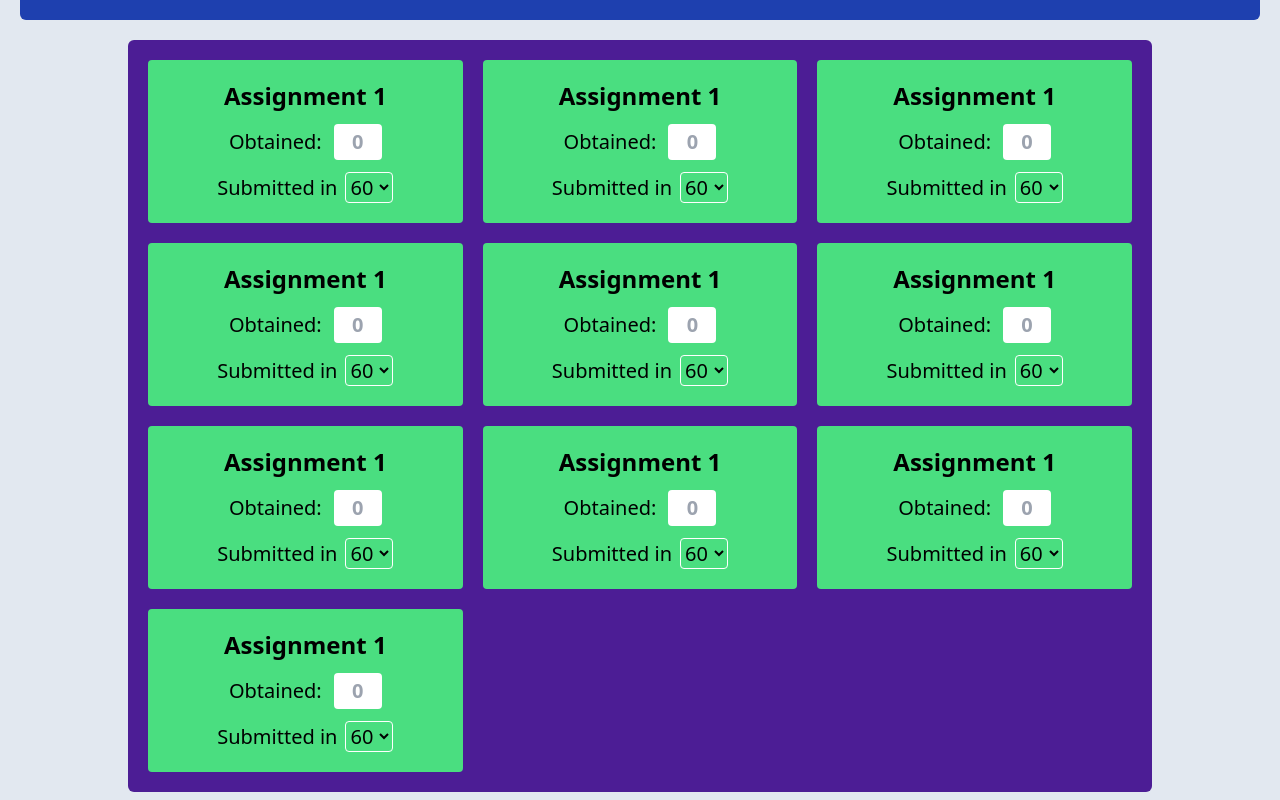
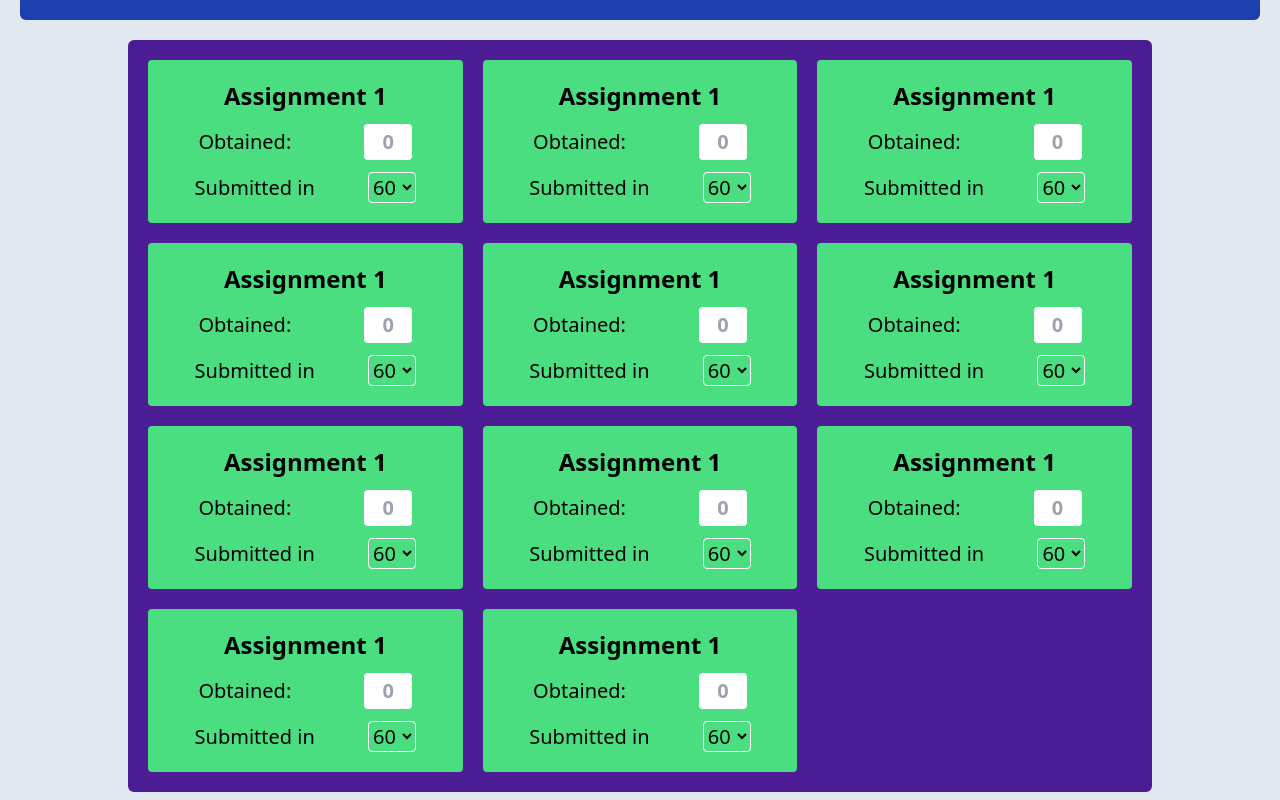
Before and after one commit to niloy143/scic-calculator, a plain HTML site: page index.html in a window 1280 px wide. Shown: the part 220-1020 px from the top of the page. Drawn offline with nearby package versions, Linux system fonts and the light colour scheme.

Commit message:
assignment grid

```diff
--- a/index.html
+++ b/index.html
@@ -21,11 +21,11 @@
         <section class="p-5 mx-auto max-w-5xl rounded-md bg-violet-900 grid grid-cols-1 sm:grid-cols-2 lg:grid-cols-3 gap-5">
             <div class="bg-green-400 rounded p-5 flex flex-col items-center gap-3">
                 <h2 class="text-2xl font-semibold text-center">Assignment 1</h2>
-                <div class="flex items-center gap-3 text-xl">
+                <div class="w-full flex items-center justify-around gap-3 text-xl">
                     <label for="">Obtained:</label>
                     <input class="w-12 py-1 rounded text-center font-semibold" type="text" placeholder="0">
                 </div>
-                <div class="flex items-center gap-2 text-xl">
+                <div class="w-full flex items-center justify-around text-xl">
                     <label for="">Submitted in </label>
                     <select class="w-12 rounded bg-white/0 outline-none border border-white cursor-pointer" name="" id="">
                         <option value="n60">60</option>
@@ -36,11 +36,11 @@
             </div>
             <div class="bg-green-400 rounded p-5 flex flex-col items-center gap-3">
                 <h2 class="text-2xl font-semibold text-center">Assignment 1</h2>
-                <div class="flex items-center gap-3 text-xl">
+                <div class="w-full flex items-center justify-around gap-3 text-xl">
                     <label for="">Obtained:</label>
                     <input class="w-12 py-1 rounded text-center font-semibold" type="text" placeholder="0">
                 </div>
-                <div class="flex items-center gap-2 text-xl">
+                <div class="w-full flex items-center justify-around text-xl">
                     <label for="">Submitted in </label>
                     <select class="w-12 rounded bg-white/0 outline-none border border-white cursor-pointer" name="" id="">
                         <option value="n60">60</option>
@@ -51,11 +51,11 @@
             </div>
             <div class="bg-green-400 rounded p-5 flex flex-col items-center gap-3">
                 <h2 class="text-2xl font-semibold text-center">Assignment 1</h2>
-                <div class="flex items-center gap-3 text-xl">
+                <div class="w-full flex items-center justify-around gap-3 text-xl">
                     <label for="">Obtained:</label>
                     <input class="w-12 py-1 rounded text-center font-semibold" type="text" placeholder="0">
                 </div>
-                <div class="flex items-center gap-2 text-xl">
+                <div class="w-full flex items-center justify-around text-xl">
                     <label for="">Submitted in </label>
                     <select class="w-12 rounded bg-white/0 outline-none border border-white cursor-pointer" name="" id="">
                         <option value="n60">60</option>
@@ -66,11 +66,11 @@
             </div>
             <div class="bg-green-400 rounded p-5 flex flex-col items-center gap-3">
                 <h2 class="text-2xl font-semibold text-center">Assignment 1</h2>
-                <div class="flex items-center gap-3 text-xl">
+                <div class="w-full flex items-center justify-around gap-3 text-xl">
                     <label for="">Obtained:</label>
                     <input class="w-12 py-1 rounded text-center font-semibold" type="text" placeholder="0">
                 </div>
-                <div class="flex items-center gap-2 text-xl">
+                <div class="w-full flex items-center justify-around text-xl">
                     <label for="">Submitted in </label>
                     <select class="w-12 rounded bg-white/0 outline-none border border-white cursor-pointer" name="" id="">
                         <option value="n60">60</option>
@@ -81,11 +81,11 @@
             </div>
             <div class="bg-green-400 rounded p-5 flex flex-col items-center gap-3">
                 <h2 class="text-2xl font-semibold text-center">Assignment 1</h2>
-                <div class="flex items-center gap-3 text-xl">
+                <div class="w-full flex items-center justify-around gap-3 text-xl">
                     <label for="">Obtained:</label>
                     <input class="w-12 py-1 rounded text-center font-semibold" type="text" placeholder="0">
                 </div>
-                <div class="flex items-center gap-2 text-xl">
+                <div class="w-full flex items-center justify-around text-xl">
                     <label for="">Submitted in </label>
                     <select class="w-12 rounded bg-white/0 outline-none border border-white cursor-pointer" name="" id="">
                         <option value="n60">60</option>
@@ -96,11 +96,11 @@
             </div>
             <div class="bg-green-400 rounded p-5 flex flex-col items-center gap-3">
                 <h2 class="text-2xl font-semibold text-center">Assignment 1</h2>
-                <div class="flex items-center gap-3 text-xl">
+                <div class="w-full flex items-center justify-around gap-3 text-xl">
                     <label for="">Obtained:</label>
                     <input class="w-12 py-1 rounded text-center font-semibold" type="text" placeholder="0">
                 </div>
-                <div class="flex items-center gap-2 text-xl">
+                <div class="w-full flex items-center justify-around text-xl">
                     <label for="">Submitted in </label>
                     <select class="w-12 rounded bg-white/0 outline-none border border-white cursor-pointer" name="" id="">
                         <option value="n60">60</option>
@@ -111,11 +111,11 @@
             </div>
             <div class="bg-green-400 rounded p-5 flex flex-col items-center gap-3">
                 <h2 class="text-2xl font-semibold text-center">Assignment 1</h2>
-                <div class="flex items-center gap-3 text-xl">
+                <div class="w-full flex items-center justify-around gap-3 text-xl">
                     <label for="">Obtained:</label>
                     <input class="w-12 py-1 rounded text-center font-semibold" type="text" placeholder="0">
                 </div>
-                <div class="flex items-center gap-2 text-xl">
+                <div class="w-full flex items-center justify-around text-xl">
                     <label for="">Submitted in </label>
                     <select class="w-12 rounded bg-white/0 outline-none border border-white cursor-pointer" name="" id="">
                         <option value="n60">60</option>
@@ -126,11 +126,11 @@
             </div>
             <div class="bg-green-400 rounded p-5 flex flex-col items-center gap-3">
                 <h2 class="text-2xl font-semibold text-center">Assignment 1</h2>
-                <div class="flex items-center gap-3 text-xl">
+                <div class="w-full flex items-center justify-around gap-3 text-xl">
                     <label for="">Obtained:</label>
                     <input class="w-12 py-1 rounded text-center font-semibold" type="text" placeholder="0">
                 </div>
-                <div class="flex items-center gap-2 text-xl">
+                <div class="w-full flex items-center justify-around text-xl">
                     <label for="">Submitted in </label>
                     <select class="w-12 rounded bg-white/0 outline-none border border-white cursor-pointer" name="" id="">
                         <option value="n60">60</option>
@@ -141,11 +141,11 @@
             </div>
             <div class="bg-green-400 rounded p-5 flex flex-col items-center gap-3">
                 <h2 class="text-2xl font-semibold text-center">Assignment 1</h2>
-                <div class="flex items-center gap-3 text-xl">
+                <div class="w-full flex items-center justify-around gap-3 text-xl">
                     <label for="">Obtained:</label>
                     <input class="w-12 py-1 rounded text-center font-semibold" type="text" placeholder="0">
                 </div>
-                <div class="flex items-center gap-2 text-xl">
+                <div class="w-full flex items-center justify-around text-xl">
                     <label for="">Submitted in </label>
                     <select class="w-12 rounded bg-white/0 outline-none border border-white cursor-pointer" name="" id="">
                         <option value="n60">60</option>
@@ -156,11 +156,26 @@
             </div>
             <div class="bg-green-400 rounded p-5 flex flex-col items-center gap-3">
                 <h2 class="text-2xl font-semibold text-center">Assignment 1</h2>
-                <div class="flex items-center gap-3 text-xl">
+                <div class="w-full flex items-center justify-around gap-3 text-xl">
                     <label for="">Obtained:</label>
                     <input class="w-12 py-1 rounded text-center font-semibold" type="text" placeholder="0">
                 </div>
-                <div class="flex items-center gap-2 text-xl">
+                <div class="w-full flex items-center justify-around text-xl">
+                    <label for="">Submitted in </label>
+                    <select class="w-12 rounded bg-white/0 outline-none border border-white cursor-pointer" name="" id="">
+                        <option value="n60">60</option>
+                        <option value="n50">50</option>
+                        <option value="n30">30</option>
+                    </select>
+                </div>
+            </div>
+            <div class="bg-green-400 rounded p-5 flex flex-col items-center gap-3">
+                <h2 class="text-2xl font-semibold text-center">Assignment 1</h2>
+                <div class="w-full flex items-center justify-around gap-3 text-xl">
+                    <label for="">Obtained:</label>
+                    <input class="w-12 py-1 rounded text-center font-semibold" type="text" placeholder="0">
+                </div>
+                <div class="w-full flex items-center justify-around text-xl">
                     <label for="">Submitted in </label>
                     <select class="w-12 rounded bg-white/0 outline-none border border-white cursor-pointer" name="" id="">
                         <option value="n60">60</option>
```
